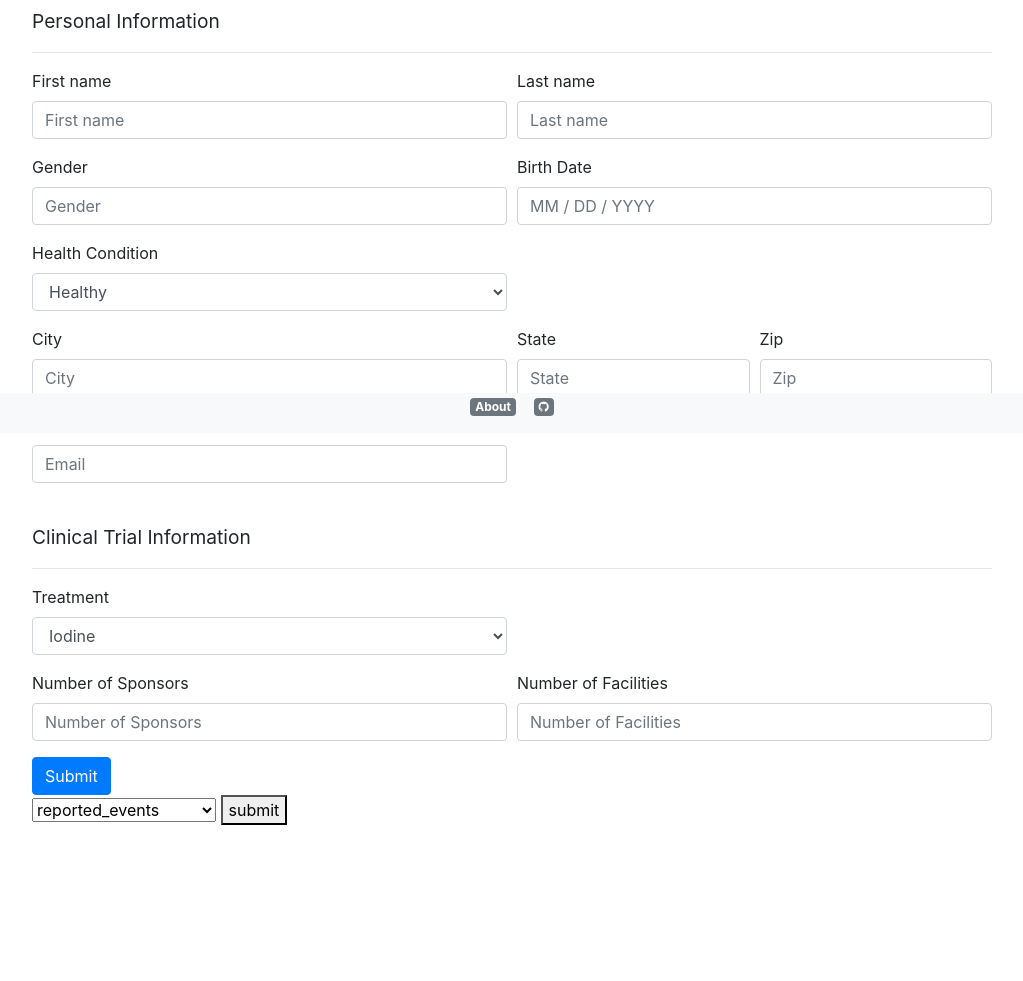
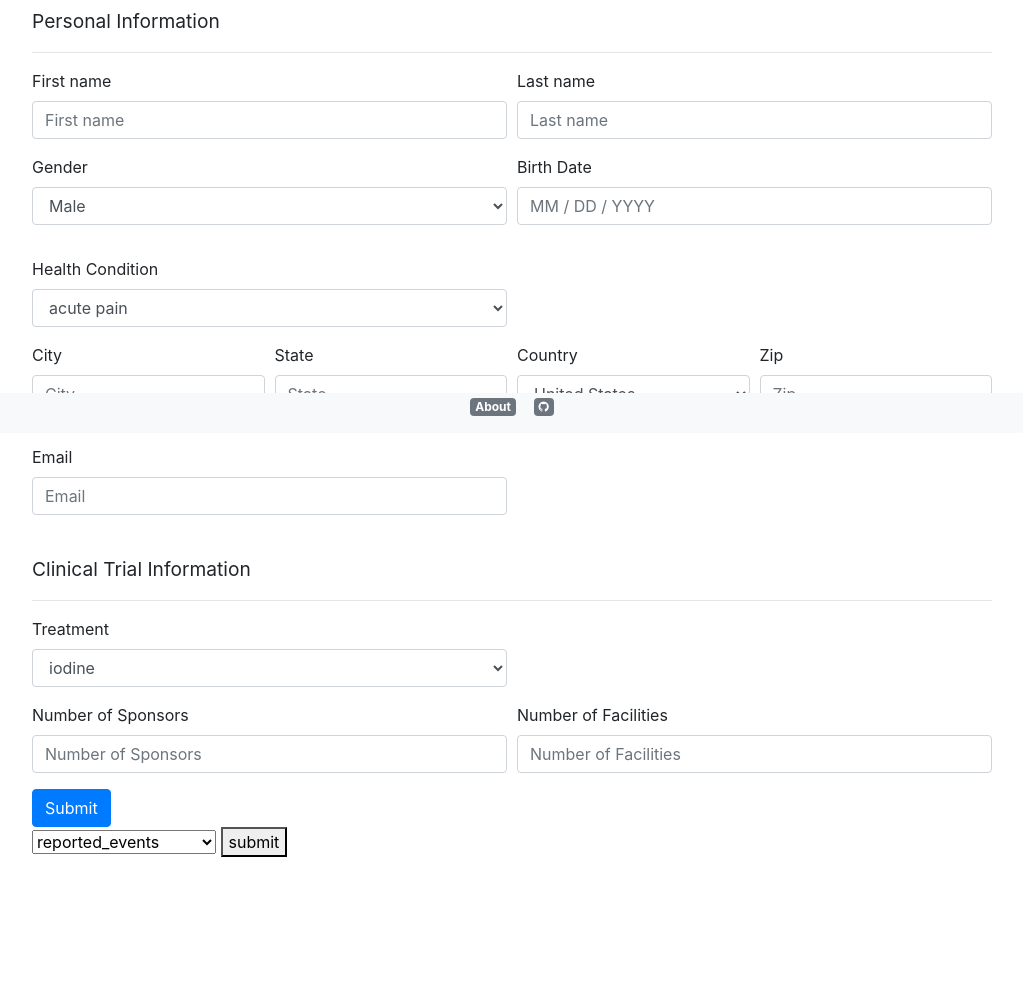
Before and after one commit to jsperson/DataLakeCarnegieMellon, a Django app: page / in a window 1280 px wide. Shown: the part 367-1348 px from the top of the page, without its empty margins (128-1151 px from the left). Before the commit the page ends 1192 px from the top, so only its background shows below. Run offline with Django 3.2, Linux system fonts and the light colour scheme; some libraries are stand-ins or nearby versions.

Commit message:
connect athena for recommendations

```diff
--- a/website/dashboard/templates/dashboard/patient-home.html
+++ b/website/dashboard/templates/dashboard/patient-home.html
@@ -2,7 +2,7 @@
 {% load static %}
 
 {% block body %}
-    <form class="mt-4">
+        <form class="mt-4" method="post" action="{% url 'dashboard:dashhome' %}">
         <span>Personal Information</span>
         <hr>
         <div class="form-row">
@@ -17,8 +17,13 @@
         </div>
         <div class="form-row">
             <div class="col-md-6 mb-3">
-                <label for="validationTooltip03">Gender</label>
-                <input type="text" class="form-control" id="validationTooltip03" placeholder="Gender" required>
+                <div class="form-group">
+                    <label for="exampleFormControlSelect1">Gender</label>
+                    <select class="form-control" id="exampleFormControlSelect1" name="gender">
+                        <option>Male</option>
+                        <option>Female</option>
+                    </select>
+                </div>
             </div>
             <div class="col-md-6 mb-3">
                 <label for="validationTooltip04">Birth Date</label>
@@ -28,17 +33,17 @@
         <div class="form-row">
             <div class="form-group col-md-6">
                 <label for="exampleFormControlSelect1">Health Condition</label>
-                <select class="form-control" id="exampleFormControlSelect1">
-                    <option>Healthy</option>
-                    <option>2</option>
-                    <option>3</option>
-                    <option>4</option>
-                    <option>5</option>
+                <select class="form-control" id="exampleFormControlSelect1" name="health_condition">
+                    <option>acute pain</option>
+                    <option>hiv infections</option>
+                    <option>hepatitis b</option>
+                    <option>amnesia</option>
+                    <option>muscle weakness</option>
                 </select>
             </div>
         </div>
         <div class="form-row">
-            <div class="col-md-6 mb-3">
+            <div class="col-md-3 mb-3">
                 <label for="validationTooltip07">City</label>
                 <input type="text" class="form-control" id="validationTooltip07" placeholder="City" required>
                 <div class="invalid-tooltip">
@@ -50,6 +55,18 @@
                 <input type="text" class="form-control" id="validationTooltip08" placeholder="State" required>
                 <div class="invalid-tooltip">
                     Please provide a valid state.
+                </div>
+            </div>
+            <div class="col-md-3 mb-3">
+                <div class="form-group">
+                    <label for="exampleFormControlSelect1">Country</label>
+                    <select class="form-control" id="exampleFormControlSelect1" name="country">
+                        <option>United States</option>
+                        <option>France</option>
+                        <option>Canada</option>
+                        <option>Germany</option>
+                        <option>China</option>
+                    </select>
                 </div>
             </div>
             <div class="col-md-3 mb-3">
@@ -73,26 +90,27 @@
             <div class="form-group col-md-6">
                 <label for="exampleFormControlSelect1">Treatment</label>
                 <select class="form-control" id="exampleFormControlSelect1">
-                    <option>Iodine</option>
-                    <option>2</option>
-                    <option>3</option>
-                    <option>4</option>
-                    <option>5</option>
+                    <option>iodine</option>
+                    <option>antidotes</option>
+                    <option>antipain</option>
                 </select>
             </div>
         </div>
         <div class="form-row">
             <div class="col-md-6 mb-3">
                 <label for="validationTooltip01">Number of Sponsors</label>
-                <input type="text" class="form-control" id="validationTooltip01" placeholder="Number of Sponsors" required>
+                <input type="text" class="form-control" id="validationTooltip01" placeholder="Number of Sponsors"
+                       required>
             </div>
             <div class="col-md-6 mb-3">
                 <label for="validationTooltip02">Number of Facilities</label>
-                <input type="text" class="form-control" id="validationTooltip02" placeholder="Number of Facilities" required>
+                <input type="text" class="form-control" id="validationTooltip02" placeholder="Number of Facilities"
+                       required>
             </div>
         </div>
 
         <button type="submit" class="btn btn-primary">Submit</button>
+        {% csrf_token %}
     </form>
 
     <form method="POST" action="{% url 'dashboard:dashhome' %}">
--- a/website/dashboard/views.py
+++ b/website/dashboard/views.py
@@ -1,6 +1,7 @@
 from django.shortcuts import render
 from pyathena import connect
 import os
+
 
 def index(request):
     return render(request, 'dashboard/index.html')
@@ -8,10 +9,13 @@ def index(request):
 
 def readAccessKey():
     return 0
+
+
 def readSecretKey():
     return 0
 
-#reported event:
+
+# reported event:
 # table: browse_condition(healthy), eligibilities(gender), countries(country), age(optional),
 
 
@@ -28,42 +32,87 @@ def getColumnName(tablename):
         print(line)
         start = line.index("'", 0, len(line))
         end = line.index("'", start + 1, len(line))
-        columnName.append(line[start + 1 : end])
+        columnName.append(line[start + 1: end])
     print(columnName)
     return columnName
-
 
 
 # Create your views here.
 
 def home(request):
     if request.method == "GET":
-        return render(request, 'dashboard/patient-home.html', {"show" : False})
+        return render(request, 'dashboard/patient-home.html', {"show": False})
     if request.method == 'POST':
-        tablename = request.POST['tablename']
-        columnNames = getColumnName(tablename)
         cursor = connect(aws_access_key_id=os.environ["accessKey"],
                          aws_secret_access_key=os.environ["secretKey"],
                          s3_staging_dir='s3://aws-athena-query-results-565635975808-us-east-2/',
                          region_name='us-east-2').cursor()
-        attributeLine = []
-        for column in columnNames:
-            query = "select " + column + " from clinic." + tablename + " limit 10"
+
+        if 'tablename' in request.POST:
+            tablename = request.POST['tablename']
+            columnNames = getColumnName(tablename)
+            attributeLine = []
+            for column in columnNames:
+                query = "select " + column + " from clinic." + tablename + " limit 10"
+                print(query)
+                cursor.execute(query)
+                attributes = []
+                for row in cursor:
+                    line = str(row)
+                    start = -1
+                    end = len(line)
+                    if line.find("'") != -1:
+                        start = line.index("'", 0, len(line))
+                        end = line.index("'", start + 1, len(line))
+                    attributes.append(line[start + 1: end])
+                attributeLine.append(attributes)
+            a = map(list, zip(*attributeLine))
+            context = {"tablename": tablename, "columnNames": columnNames, "attributeLine": a, "show": True}
+            return render(request, 'dashboard/patient-home.html', context)
+        else:
+            condition = request.POST['health_condition']
+            gender = request.POST['gender']
+            country = request.POST['country']
+            print(condition)
+            print(gender)
+            print(country)
+            query = "select s.nct_id, brief_title, array_agg(distinct adverse_event_term) adverse_event" \
+                    + " from clinic.studies s" \
+                    + " join clinic.reported_events r" \
+                    + " on s.nct_id = r.nct_id" \
+                    + " join" \
+                    + " (" \
+                    + " select nct_id" \
+                    + "	from clinic.countries" \
+                    + "	where name = '" + country + "'" \
+                    + " ) c" \
+                    + " on s.nct_id = c.nct_id" \
+                    + " join" \
+                    + " (" \
+                    + " select nct_id" \
+                    + " 	from clinic.browse_conditions" \
+                    + " 	where downcase_mesh_term = '" + condition + "'" \
+                    + " ) bc" \
+                    + " on s.nct_id = bc.nct_id" \
+                    + " join" \
+                    + " (" \
+                    + "	select nct_id" \
+                    + " 	from clinic.eligibilities" \
+                    + " 	where gender = '" + gender + "'" \
+                    + " ) e" \
+                    + " on s.nct_id = e.nct_id" \
+                    + " group by s.nct_id, brief_title" \
+                    + " limit 10;"
             print(query)
             cursor.execute(query)
-            attributes = []
+            columnNames = ['nct_id', 'brief_title', 'adverse_events']
+            attributeLine = []
             for row in cursor:
-                line = str(row)
-               # print(line)
-                start = -1
-                end = len(line)
-                if line.find("'") != -1:
-                    start = line.index("'", 0, len(line))
-                    end = line.index("'", start + 1, len(line))
-                attributes.append(line[start + 1: end])
-               # print("attributes appended " + line[start + 1: end] + " now attribute size is " + str(len(attributes)))
-           # print(attributes)
-            attributeLine.append(attributes)
-        a = map(list, zip(*attributeLine))
-        context = {"tablename" : tablename, "columnNames" : columnNames, "attributeLine" : a, "show" : True}
-        return render(request, 'dashboard/patient-home.html', context)
+                attributes = []
+                attributes.append(row[0])
+                attributes.append(row[1])
+                attributes.append(row[2])
+                attributeLine.append(attributes)
+            context = {"tablename": 'result table', "columnNames": columnNames, "attributeLine": attributeLine,
+                       "show": True}
+            return render(request, 'dashboard/patient-home.html', context)
```
